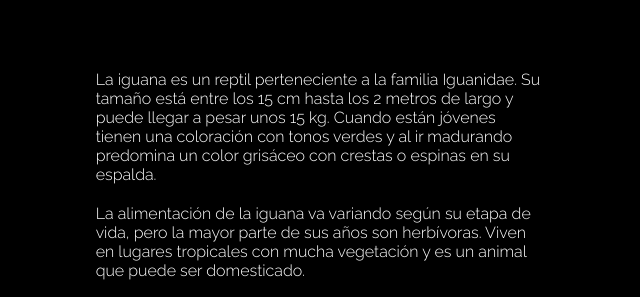
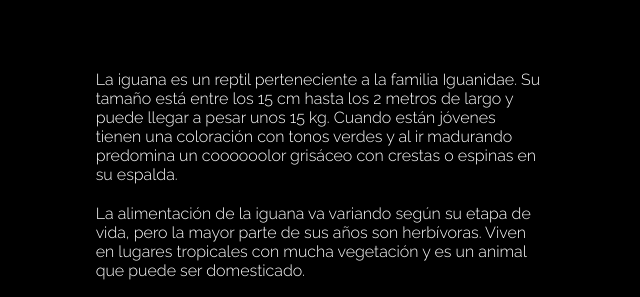
Before and after one commit to cadina-sandy/iguana-flex, a plain HTML site: page index.html in a window 1280 px wide. Shown: the part 775-1072 px from the top of the page, 35-675 px from the left. Drawn offline with Linux system fonts and the light colour scheme.

Commit message:
cambio en parrafo

```diff
--- a/index.html
+++ b/index.html
@@ -24,7 +24,7 @@
             Su tamaño está entre los 15 cm hasta los 2 metros de largo
             y puede llegar a pesar unos 15 kg. Cuando están jóvenes tienen
             una coloración con tonos verdes y al ir madurando predomina
-            un color grisáceo con crestas o espinas en su espalda.
+            un coooooolor grisáceo con crestas o espinas en su espalda.
         </p>
 
         <p>
```
